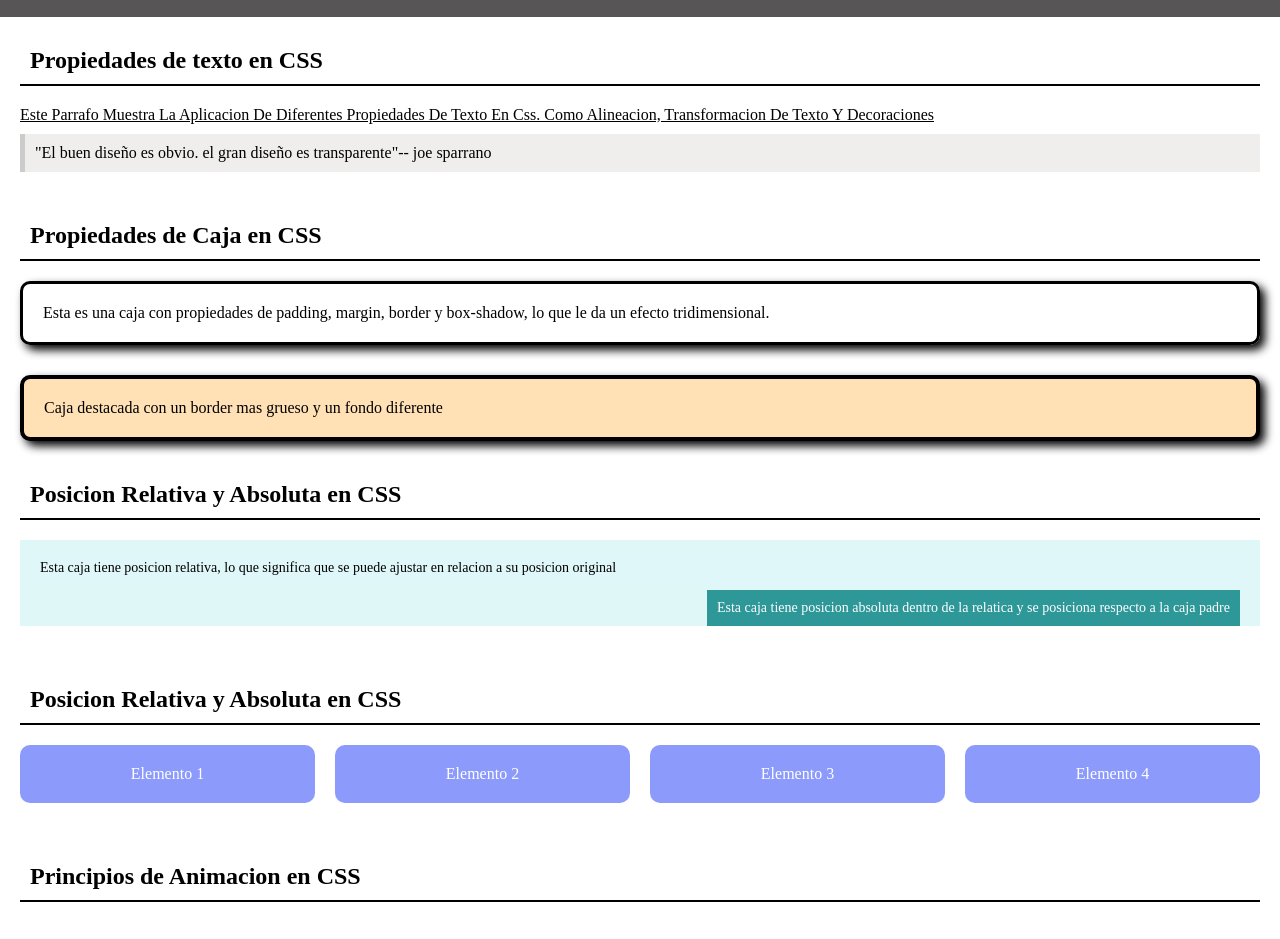
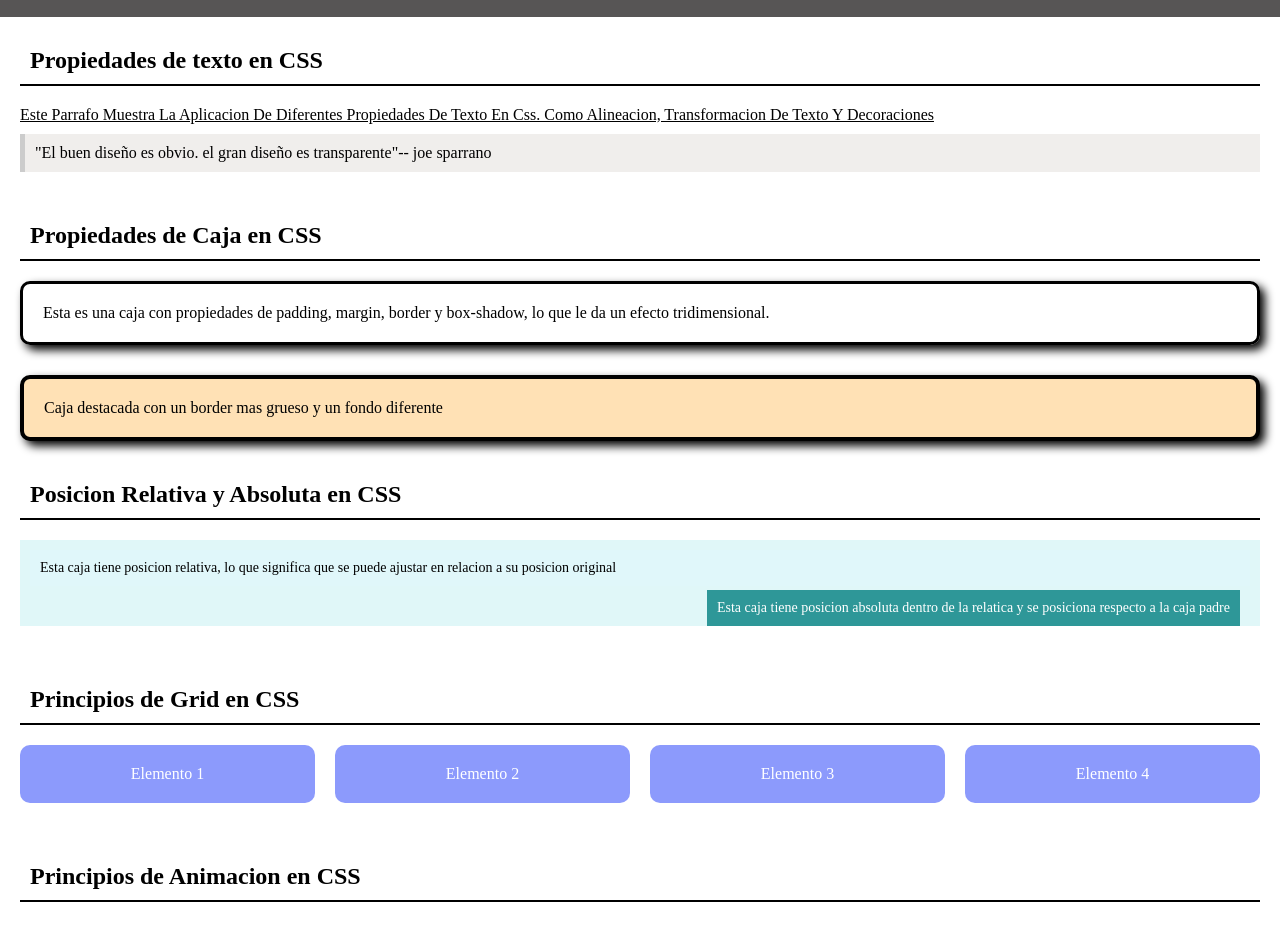
Before and after one commit to vichen12/tp2-desarrolo-de-software, a plain HTML site: page index.html in a window 1280 px wide. Shown: the part 91-1030 px from the top of the page. Drawn offline with Linux system fonts and the light colour scheme.

Commit message:
tp finalizado totalmente

```diff
--- a/index.html
+++ b/index.html
@@ -53,7 +53,7 @@
 
 
     <section class="section5">
-        <h1 class="props2">Posicion Relativa y Absoluta en CSS</h1>
+        <h1 class="props2">Principios de Grid en CSS</h1>
         <div class="grid-container">
             <div class="grid-item">Elemento 1</div>
             <div class="grid-item">Elemento 2</div>
```
